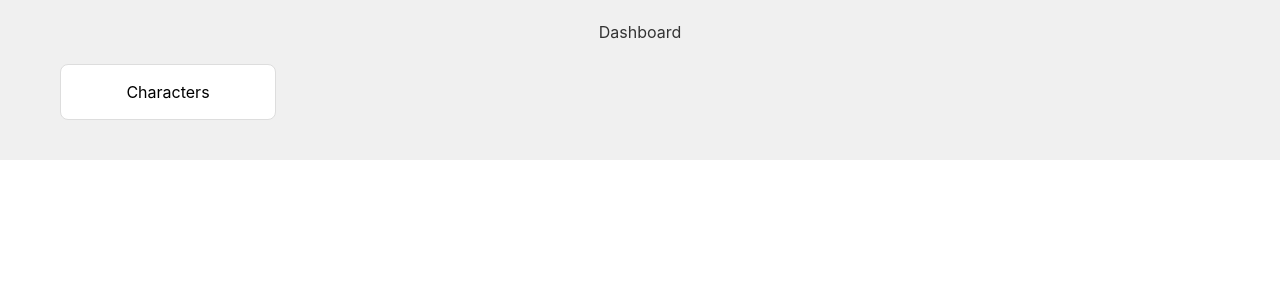
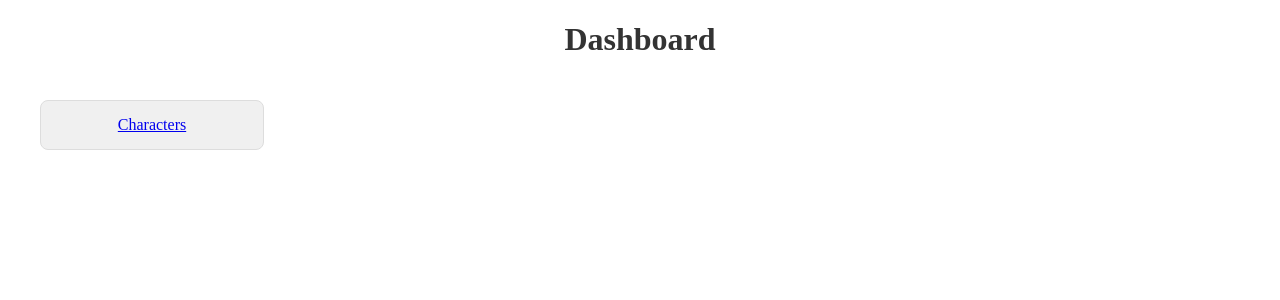
Before and after one commit to apally-orange/dragonball-app, a React (Vite) app: page / in a window 1280 px wide. Shown: the top 300 px of the page. Built offline with nearby package versions, Linux system fonts and the light colour scheme.

Commit message:
reorgenize scss

```diff
--- a/src/components/characters-list.scss
+++ /dev/null
@@ -1,35 +0,0 @@
-.list {
-    display: grid;
-    grid-template-columns: repeat(auto-fill, minmax(200px, 1fr));
-    gap: 20px;
-    padding: 20px;
-    max-width: 1200px;
-    margin: 0 auto;
-}
-
-.list-card {
-    border: 1px solid #ddd;
-    border-radius: 8px;
-    padding: 15px;
-    text-align: center;
-    transition: transform 0.2s, box-shadow 0.2s;
-    background-color: #fff;
-
-    &:hover {
-        transform: scale(1.05);
-        box-shadow: 0 4px 8px rgba(0, 0, 0, 0.2);
-    }
-
-    img {
-        width: 100%;
-        height: 200px;
-        object-fit: scale-down;
-        border-radius: 4px;
-    }
-
-    h3 {
-        margin-top: 10px;
-        font-size: 18px;
-        color: #333;
-    }
-}
--- a/src/components/characters-list.tsx
+++ b/src/components/characters-list.tsx
@@ -1,12 +1,12 @@
+import '@/styles/style.scss';
 import { Link } from '@tanstack/react-router';
-import './characters-list.scss';
 
 export function CharactersList({ items }: { items: Character[] }) {
 	return (
 		<ul className='list'>
 			{items.map((character: Character) => (
 				<Link
-					className='list-card'
+					className='list__card'
 					key={character.id}
 					to={`/characters/${character.id}`}
 					params={{ characterId: character.id }}
--- a/src/main.tsx
+++ b/src/main.tsx
@@ -1,3 +1,4 @@
+import '@/styles/style.scss'
 import { QueryClient, QueryClientProvider } from '@tanstack/react-query'
 import { RouterProvider, createRouter } from '@tanstack/react-router'
 import ReactDOM from 'react-dom/client'
--- a/src/pages/dashboard.scss
+++ b/src/pages/dashboard.scss
@@ -1,27 +1,9 @@
-.dashboard {
-    background-color: #f0f0f0;
-    padding: 20px;
+// @use '@/styles/global/colors';
+// @use '@/styles/global/list';
 
-    h1 {
-        text-align: center;
-        color: #333;
-    }
+// .dashboard {
+//     background-color: $background-color;
+//     padding: 20px;
 
-    .list {
-        display: grid;
-        grid-template-columns: repeat(auto-fill, minmax(200px, 1fr));
-        gap: 20px;
-        padding: 20px;
-        max-width: 1200px;
-        margin: 0 auto;
-    }
-
-    .list-card {
-        border: 1px solid #ddd;
-        border-radius: 8px;
-        padding: 15px;
-        text-align: center;
-        transition: transform 0.2s, box-shadow 0.2s;
-        background-color: #fff;
-    }
-}
+//     @include list;
+// }
--- a/src/pages/dashboard.tsx
+++ b/src/pages/dashboard.tsx
@@ -6,7 +6,7 @@ export function Dashboard() {
         <div className='dashboard'>
             <h1>Dashboard</h1>
             <ul className='list'>
-                <Link className='list-card' to='/characters/'>
+                <Link className='list__card' to='/characters/'>
                     Characters
                 </Link>
             </ul>
--- a/src/routes/__root.tsx
+++ b/src/routes/__root.tsx
@@ -2,8 +2,6 @@ import { TanStackDevtools } from '@tanstack/react-devtools';
 import type { QueryClient } from '@tanstack/react-query';
 import { Outlet, createRootRouteWithContext } from '@tanstack/react-router';
 import { TanStackRouterDevtoolsPanel } from '@tanstack/react-router-devtools';
-
-import '../styles.css';
 
 export const Route = createRootRouteWithContext<RouterContext>()({
   component: RootComponent,
--- a/src/styles.css
+++ /dev/null
@@ -1,15 +0,0 @@
-@import "tailwindcss";
-
-body {
-  @apply m-0;
-  font-family: -apple-system, BlinkMacSystemFont, "Segoe UI", "Roboto", "Oxygen",
-    "Ubuntu", "Cantarell", "Fira Sans", "Droid Sans", "Helvetica Neue",
-    sans-serif;
-  -webkit-font-smoothing: antialiased;
-  -moz-osx-font-smoothing: grayscale;
-}
-
-code {
-  font-family: source-code-pro, Menlo, Monaco, Consolas, "Courier New",
-    monospace;
-}
--- /dev/null
+++ b/src/styles/global/_colors.scss
@@ -0,0 +1,5 @@
+$primary-color: #0077ff;
+$secondary-color: #0026ff;
+$background-color: #f0f0f0;
+$text-color: #333;
+$border-color: #ddd;
--- /dev/null
+++ b/src/styles/global/_list.scss
@@ -0,0 +1,37 @@
+@use 'colors';
+
+.list {
+    display: grid;
+    grid-template-columns: repeat(auto-fill, minmax(200px, 1fr));
+    gap: 20px;
+    padding: 20px;
+    max-width: 1200px;
+    margin: 0 auto;
+
+    &__card {
+        border: 1px solid colors.$border-color;
+        border-radius: 8px;
+        padding: 15px;
+        text-align: center;
+        transition: transform 0.2s, box-shadow 0.2s;
+        background-color: colors.$background-color;
+
+        &:hover {
+            transform: scale(1.05);
+            box-shadow: 0 4px 8px rgba(0, 0, 0, 0.2);
+        }
+
+        img {
+            width: 100%;
+            height: 200px;
+            object-fit: scale-down;
+            border-radius: 4px;
+        }
+
+        h3 {
+            margin-top: 10px;
+            font-size: 18px;
+            color: colors.$text-color;
+        }
+    }
+}
--- /dev/null
+++ b/src/styles/global/_text.scss
@@ -0,0 +1,6 @@
+@use 'colors';
+
+h1 {
+    text-align: center;
+    color: colors.$text-color;
+}
--- /dev/null
+++ b/src/styles/style.scss
@@ -0,0 +1,3 @@
+@charset "UTF-8";
+@use 'global/list';
+@use 'global/text';
```
